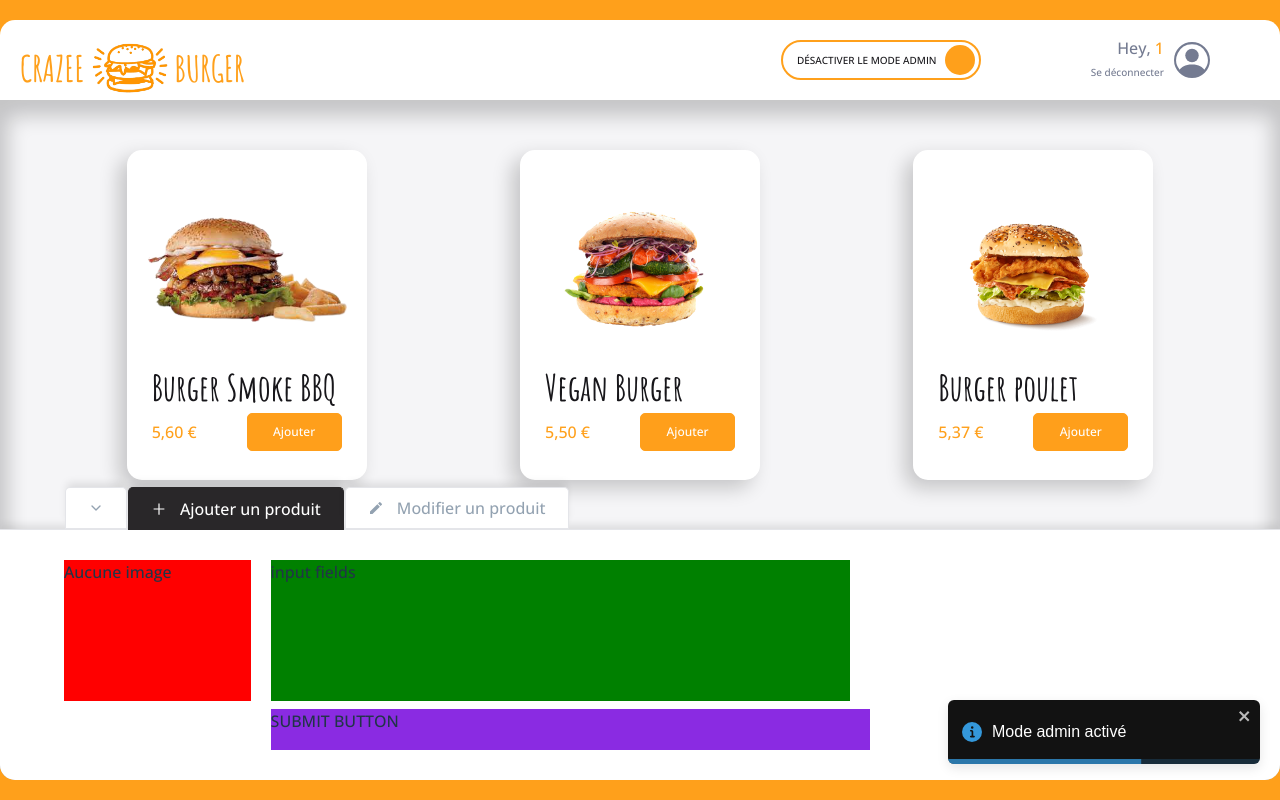
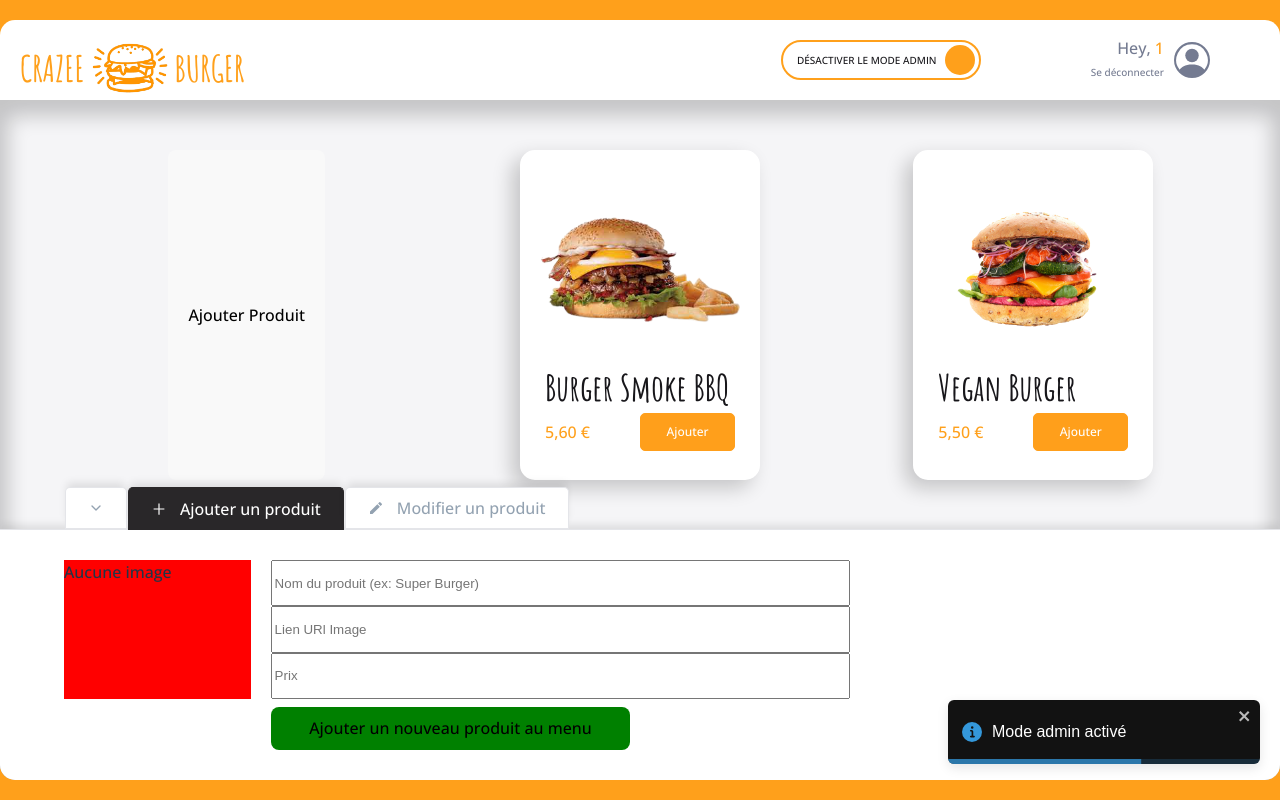
Before and after one commit to thomasdelafosse/Crazee-burger, a React (Vite) app: page /order/1 in a window 1280 px wide. Both pictures are taken after a click on the label 880 px from the left and 60 px from the top of the page. Built offline with nearby package versions, Linux system fonts and the light colour scheme.

Commit message:
🚧 F08: AddForm > Add a NewProduct to menu

```diff
--- a/src/Components/pages/order/Admin/AdminPanel/AddForm.jsx
+++ b/src/Components/pages/order/Admin/AdminPanel/AddForm.jsx
@@ -4,8 +4,15 @@ export default function AddForm() {
   return (
     <AddFormStyled>
       <div className="image-preview">Aucune image</div>
-      <div className="input-fields">input fields</div>
-      <div className="submit-button">SUBMIT BUTTON</div>
+      <div className="input-fields">
+        <input type="text" placeholder="Nom du produit (ex: Super Burger)" />
+        <input type="text" placeholder="Lien URl Image" />
+        {/* Lien URL d'une image (ex: https://la-photo-de-mon-produit.png) */}
+        <input type="text" placeholder="Prix" />
+      </div>
+      <button className="submit-button">
+        Ajouter un nouveau produit au menu
+      </button>
     </AddFormStyled>
   );
 }
@@ -25,12 +32,13 @@ const AddFormStyled = styled.form`
   }
 
   .input-fields {
-    background: green;
     grid-area: 1 / 2 / 4 / 4;
+    display: grid;
   }
 
   .submit-button {
-    background: blueviolet;
+    background: green;
     grid-area: 4 / 2 / 5 / 5;
+    width: 60%; //expected 50% : before refacto CSS keep 60%
   }
 `;
--- a/src/Components/pages/order/Main/Menu.jsx
+++ b/src/Components/pages/order/Main/Menu.jsx
@@ -8,8 +8,22 @@ import { fakeMenu } from "../../../fakeData/fakeMenu";
 export default function Menu() {
   const [menu, setMenu] = useState(fakeMenu.MEDIUM);
 
+  const newProduct = {
+    id: new Date().getTime(),
+    title: "nouveau produit",
+    imageSource: "/images/ice-cream.png",
+    price: 5.65,
+  };
+
+  const handleAddProduct = () => {
+    const menuCopy = [...menu];
+    const menuCopyUpdated = [newProduct, ...menuCopy];
+    setMenu(menuCopyUpdated);
+  };
+
   return (
     <MenuStyled>
+      <button onClick={handleAddProduct}>Ajouter Produit</button>
       {menu.map(({ id, title, imageSource, price }) => {
         return (
           <CardStyled
```
